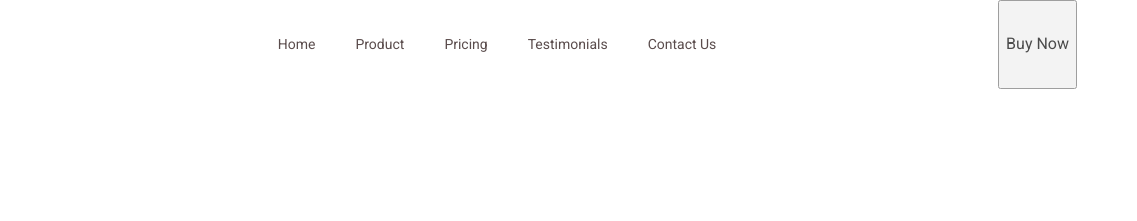
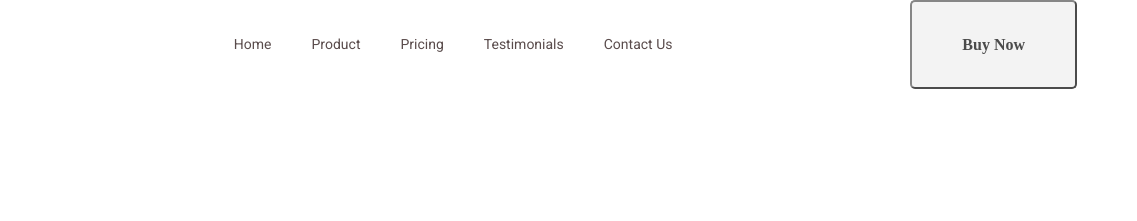
Before and after one commit to GrygoriyChernish/fson45-group-05-06, a website built with Parcel: page src/index.html in a window 1280 px wide. Shown: the top 221 px of the page, 143-1280 px from the left. Built offline with nearby package versions, Linux system fonts and the light colour scheme; a web font is replaced by a local one.

Commit message:
Update page-header.html

```diff
--- a/src/partials/page-header.html
+++ b/src/partials/page-header.html
@@ -18,7 +18,7 @@
                 <a class="site-nav__link" href="#!">Contact Us</a>
             </li>
         </ul>
-        <button class="button" type="button">
+        <button class="btn" type="button">
             Buy Now
         </button>
     </div>
```
